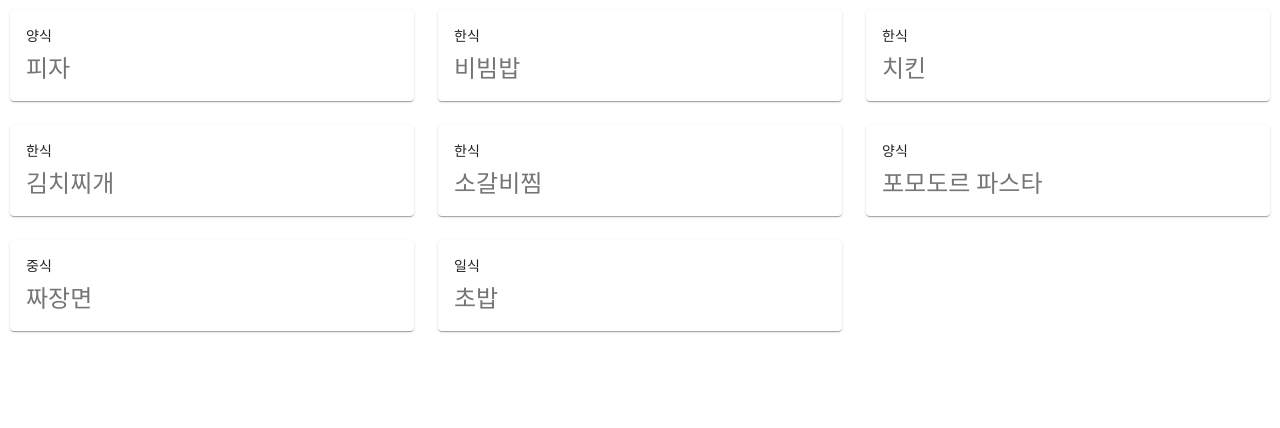
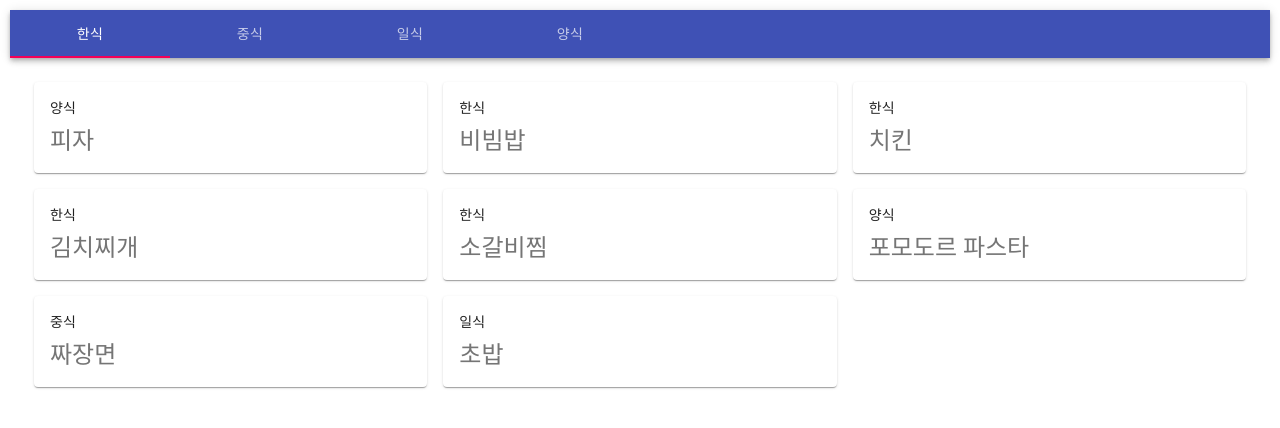
Before and after one commit to rachelg-g/FoodList, a React (Create React App) app: page / in a window 1280 px wide. Shown: the top 428 px of the page. Built offline with nearby package versions, Linux system fonts and the light colour scheme.

Commit message:
Add map into Card

```diff
--- /dev/null
+++ b/src/components/Cards/Cards.tsx
@@ -0,0 +1,55 @@
+import React, { FC, useContext } from "react";
+import { createStyles, makeStyles, Theme } from "@material-ui/core/styles";
+import Grid from "@material-ui/core/Grid";
+import Card from "@material-ui/core/Card";
+import CardActionArea from "@material-ui/core/CardActionArea";
+import CardContent from "@material-ui/core/CardContent";
+import Typography from "@material-ui/core/Typography";
+import { FoodContext } from "../../context";
+
+const useStyles = makeStyles((theme: Theme) =>
+  createStyles({
+    root: {
+      flexGrow: 1
+    },
+    card: {
+      margin: 0
+    }
+  })
+);
+
+interface CardProps {
+  title: string;
+  category: string;
+}
+
+const Cards: FC<CardProps> = ({ title, category }) => {
+  const classes = useStyles();
+  const context = useContext(FoodContext);
+  // console.log(context);
+
+  return (
+    <div className={classes.root}>
+      <Grid container spacing={2}>
+        {context.food.map((item, i) => (
+          <Grid item xs={4} key={i}>
+            <Card className={classes.card}>
+              <CardActionArea>
+                <CardContent>
+                  <Typography gutterBottom variant="subtitle2" component="p">
+                    {item.category}
+                  </Typography>
+                  <Typography variant="h5" color="textSecondary" component="h2">
+                    {item.title}
+                  </Typography>
+                </CardContent>
+              </CardActionArea>
+            </Card>
+          </Grid>
+        ))}
+      </Grid>
+    </div>
+  );
+};
+
+export default Cards;
--- /dev/null
+++ b/src/components/Cards/index.ts
@@ -0,0 +1 @@
+export { default } from "./Cards";
--- a/src/components/Main.tsx
+++ b/src/components/Main.tsx
@@ -1,4 +1,4 @@
-import React, { FC, useState, createContext, useContext } from "react";
+import React, { FC, useState } from "react";
 import { createStyles, makeStyles, Theme } from "@material-ui/core/styles";
 import InputLabel from "@material-ui/core/InputLabel";
 import MenuItem from "@material-ui/core/MenuItem";
@@ -6,12 +6,7 @@ import FormControl from "@material-ui/core/FormControl";
 import Select from "@material-ui/core/Select";
 import TextField from "@material-ui/core/TextField";
 import Button from "@material-ui/core/Button";
-import Grid from "@material-ui/core/Grid";
-import Card from "@material-ui/core/Card";
-import CardActionArea from "@material-ui/core/CardActionArea";
-import CardContent from "@material-ui/core/CardContent";
-import Typography from "@material-ui/core/Typography";
-import { FoodContext } from "../context";
+import SimpleTabs from "./SimpleTabs";
 
 const useStyles = makeStyles((theme: Theme) =>
   createStyles({
@@ -37,31 +32,12 @@ const useStyles = makeStyles((theme: Theme) =>
     },
     input: {
       display: "none"
-    },
-    root: {
-      flexGrow: 1
-    },
-    card: {
-      margin: 0
-    },
-    media: {
-      height: 140
     }
   })
 );
 
-interface CardProps {
-  title?: string;
-  category?: string;
-}
-
-const Main: FC<CardProps> = () => {
+const Main: FC = () => {
   const classes = useStyles();
-
-  const context = useContext(FoodContext);
-
-  console.log(context);
-
   const [foodName, setFoodName] = useState("");
 
   const onChangeInput = (event: React.ChangeEvent<{ value: unknown }>) => {
@@ -121,31 +97,8 @@ const Main: FC<CardProps> = () => {
           입력
         </Button>
       </form> */}
-
-      <div className={classes.root}>
-        <Grid container spacing={3}>
-          {context.food.map(item => (
-            <Grid item xs={4}>
-              <Card className={classes.card}>
-                <CardActionArea>
-                  <CardContent>
-                    <Typography gutterBottom variant="subtitle2" component="p">
-                      {item.category}
-                    </Typography>
-                    <Typography
-                      variant="h5"
-                      color="textSecondary"
-                      component="h2"
-                    >
-                      {item.title}
-                    </Typography>
-                  </CardContent>
-                </CardActionArea>
-              </Card>
-            </Grid>
-          ))}
-        </Grid>
-      </div>
+      {/* <SimpleTabs /> */}
+      <SimpleTabs />
     </div>
   );
 };
--- /dev/null
+++ b/src/components/SimpleTabs/SimpleTabs.tsx
@@ -0,0 +1,86 @@
+import React from "react";
+import { makeStyles, Theme } from "@material-ui/core/styles";
+import AppBar from "@material-ui/core/AppBar";
+import Tabs from "@material-ui/core/Tabs";
+import Tab from "@material-ui/core/Tab";
+import Typography from "@material-ui/core/Typography";
+import Box from "@material-ui/core/Box";
+import Cards from "../Cards";
+import { Card } from "@material-ui/core";
+
+interface TabPanelProps {
+  children?: React.ReactNode;
+  index: any;
+  value: any;
+}
+
+const TabPanel = (props: TabPanelProps) => {
+  const { children, value, index, ...other } = props;
+
+  return (
+    <Typography
+      component="div"
+      role="tabpanel"
+      hidden={value !== index}
+      id={`simple-tabpanel-${index}`}
+      aria-labelledby={`simple-tab-${index}`}
+      {...other}
+    >
+      <Box p={3}>{children}</Box>
+    </Typography>
+  );
+};
+
+const a11yProps = (index: any) => {
+  return {
+    id: `simple-tab-${index}`,
+    "aria-controls": `simple-tabpanel-${index}`
+  };
+};
+
+const useStyles = makeStyles((theme: Theme) => ({
+  root: {
+    flexGrow: 1,
+    backgroundColor: theme.palette.background.paper
+  }
+}));
+
+const SimpleTabs = () => {
+  const classes = useStyles();
+  const [value, setValue] = React.useState(0);
+
+  const handleChange = (event: React.ChangeEvent<{}>, newValue: number) => {
+    setValue(newValue);
+  };
+
+  return (
+    <div className={classes.root}>
+      <AppBar position="static">
+        <Tabs
+          value={value}
+          onChange={handleChange}
+          aria-label="simple tabs example"
+        >
+          <Tab label="한식" {...a11yProps(0)} />
+          <Tab label="중식" {...a11yProps(1)} />
+          <Tab label="일식" {...a11yProps(2)} />
+          <Tab label="양식" {...a11yProps(3)} />
+        </Tabs>
+      </AppBar>
+      <TabPanel value={value} index={0}>
+        <Cards title="title" category="한식"/>
+      </TabPanel>
+      <TabPanel value={value} index={1}>
+        <Cards title="title" category="중식"/>
+      </TabPanel>
+      <TabPanel value={value} index={2}>
+        <Cards title="title" category="일식"/>
+      </TabPanel>
+      <TabPanel value={value} index={3}>
+        <Cards title="title" category="양식"/>
+      </TabPanel>
+    </div>
+  );
+};
+
+export default SimpleTabs;
--- /dev/null
+++ b/src/components/SimpleTabs/index.ts
@@ -0,0 +1 @@
+export { default } from "./SimpleTabs";
```
